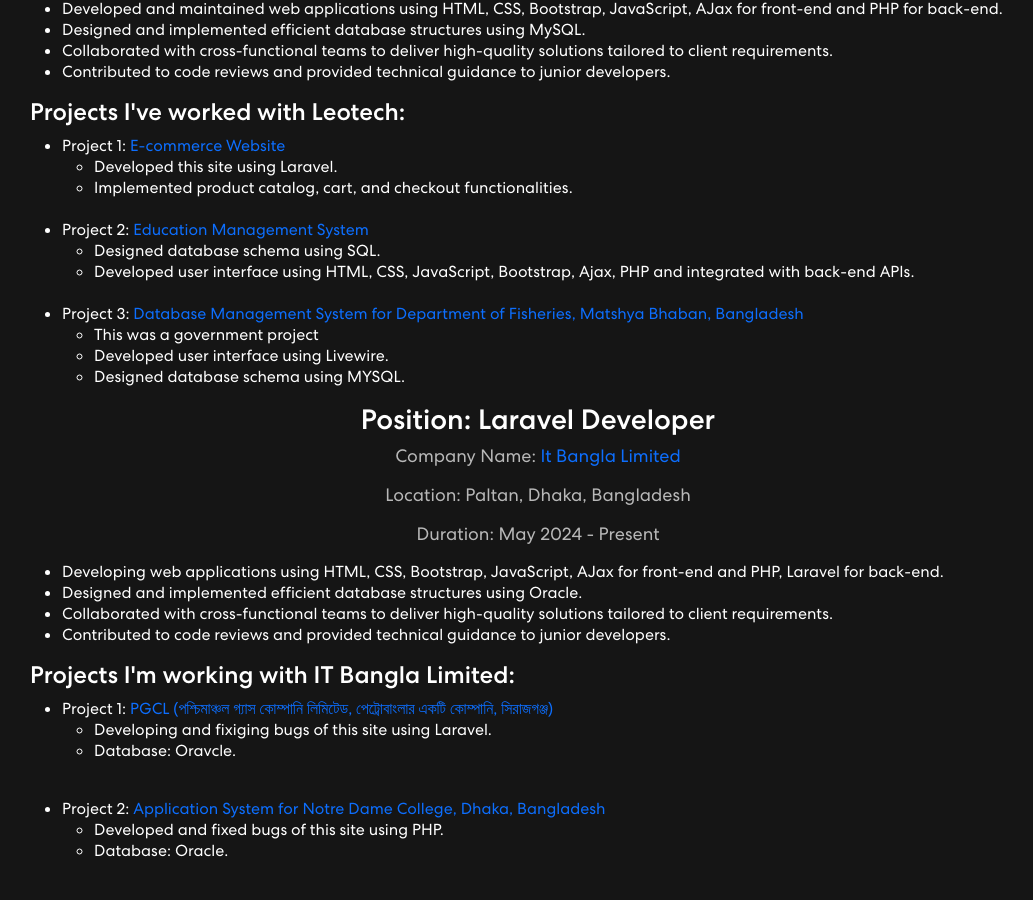
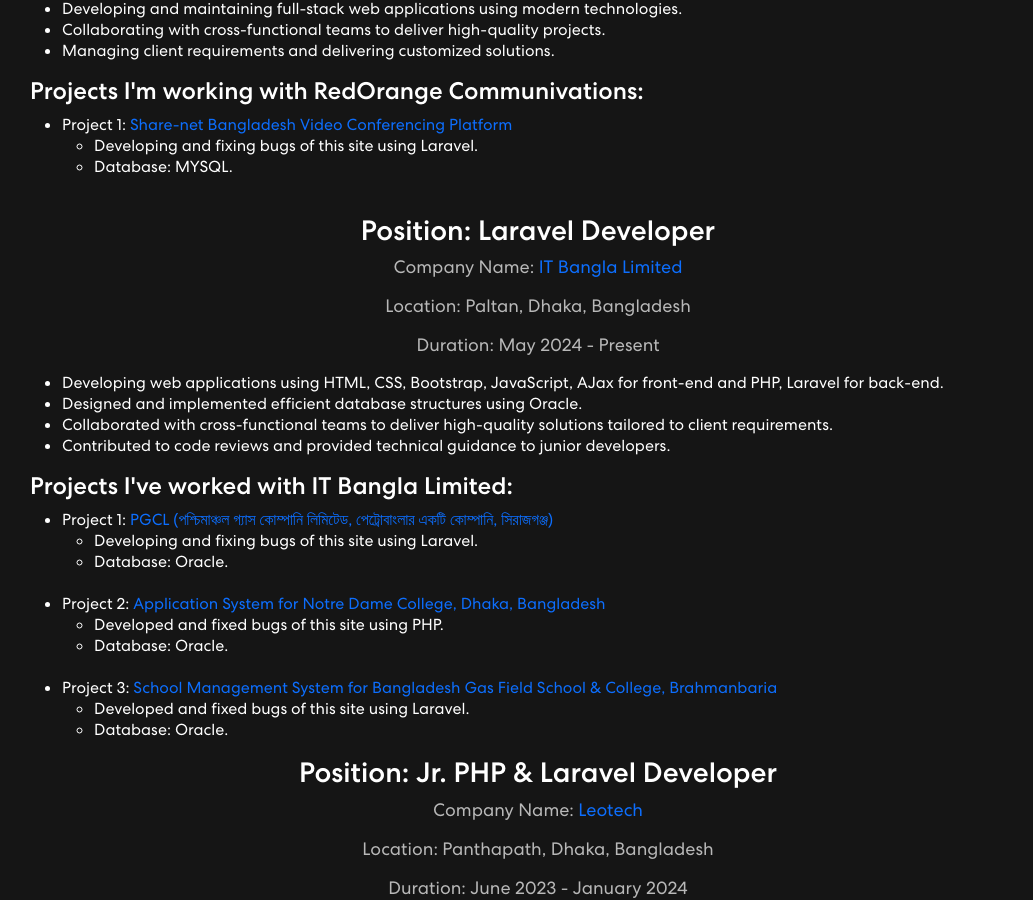
Before and after one commit to jabedhossainxyz/portfolio, a React (Create React App) app: page / in a window 1280 px wide. Shown: the part 1855-2755 px from the top of the page, without its empty margins (102-1135 px from the left). Built offline with nearby package versions, Linux system fonts and the light colour scheme.

Commit message:
updated experienced list

```diff
--- a/src/components/Experience.js
+++ b/src/components/Experience.js
@@ -9,6 +9,119 @@
             <div className="experience-bx wow zoomIn">
               <h2>Professional Experience</h2>
               <div className="experience-details">
+                <div className="experience-item">
+                  <h3>Position: Full Stack Web Developer</h3>
+                  <p>
+                    Company Name:{" "}
+                    <a
+                      href="https://redorangecom.com"
+                      target="_blank"
+                      rel="noopener noreferrer"
+                    >
+                      RedOrange Communications
+                    </a>
+                  </p>
+                  <p>Location: Banani, Dhaka, Bangladesh</p>
+                  <p>Duration: October 2024 - Present</p>
+                  <ul>
+                    <li>Developing and maintaining full-stack web applications using modern technologies.</li>
+                    <li>Collaborating with cross-functional teams to deliver high-quality projects.</li>
+                    <li>Managing client requirements and delivering customized solutions.</li>
+                  </ul>
+                  <h4>Projects I'm working with RedOrange Communivations:</h4>
+                  <ul>
+                    <li>
+                      Project 1:{" "}
+                      <a
+                        href="https://share-netbangladesh-regional.org/"
+                        target="_blank"
+                        rel="noopener noreferrer"
+                        style={{ textDecoration: "none" }}
+                      >
+                        Share-net Bangladesh Video Conferencing Platform
+                      </a>
+                    </li>
+                    <ul>
+                      <li>Developing and fixing bugs of this site using Laravel.</li>
+                      <li>Database: MYSQL.</li>
+                    </ul>
+                    <br />
+                  </ul>
+                </div>
+
+                <div className="experience-item">
+                  <h3>Position: Laravel Developer</h3>
+                  <p>
+                    Company Name:{" "}
+                    <a
+                      href="https://itbangla.org/"
+                      target="_blank"
+                      rel="noopener noreferrer"
+                    >
+                      IT Bangla Limited
+                    </a>
+                  </p>
+                  <p>Location: Paltan, Dhaka, Bangladesh</p>
+                  <p>Duration: May 2024 - Present</p>
+                  <ul>
+                    <li>
+                      Developing web applications using HTML, CSS, Bootstrap, JavaScript, AJax for front-end and PHP, Laravel for back-end.
+                    </li>
+                    <li>Designed and implemented efficient database structures using Oracle.</li>
+                    <li>Collaborated with cross-functional teams to deliver high-quality solutions tailored to client requirements.</li>
+                    <li>Contributed to code reviews and provided technical guidance to junior developers.</li>
+                  </ul>
+                  <h4>Projects I've worked with IT Bangla Limited:</h4>
+                  <ul>
+                    <li>
+                      Project 1:{" "}
+                      <a
+                        href="https://pgcl.connecteasy.xyz/"
+                        target="_blank"
+                        rel="noopener noreferrer"
+                        style={{ textDecoration: "none" }}
+                      >
+                        PGCL (পশ্চিমাঞ্চল গ্যাস কোম্পানি লিমিটেড, পেট্রোবাংলার একটি কোম্পানি, সিরাজগঞ্জ)
+                      </a>
+                    </li>
+                    <ul>
+                      <li>Developing and fixing bugs of this site using Laravel.</li>
+                      <li>Database: Oracle.</li>
+                    </ul>
+                    <br />
+                    <li>
+                      Project 2:{" "}
+                      <a
+                        href="https://ndc.mcampusbd.com/"
+                        target="_blank"
+                        rel="noopener noreferrer"
+                        style={{ textDecoration: "none" }}
+                      >
+                        Application System for Notre Dame College, Dhaka, Bangladesh
+                      </a>
+                    </li>
+                    <ul>
+                      <li>Developed and fixed bugs of this site using PHP.</li>
+                      <li>Database: Oracle.</li>
+                    </ul>
+                    <br />
+                    <li>
+                      Project 3:{" "}
+                      <a
+                      href="https://bgfsc.mcampusbd.com/"
+                      target="_blank"
+                      rel="noopener noreferrer"
+                      style={{textDecoration: "none"}}
+                      > School Management System for Bangladesh Gas Field School & College, Brahmanbaria
+                      </a>
+                    </li>
+                    <ul>
+                      <li>Developed and fixed bugs of this site using Laravel.</li>
+                      <li>Database: Oracle.</li>
+                    </ul>
+                  </ul>
+                </div>
+
                 <div className="experience-item">
                   <h3>Position: Jr. PHP & Laravel Developer</h3>
                   <p>
@@ -25,22 +138,11 @@
                   <p>Duration: June 2023 - January 2024</p>
                   <ul>
                     <li>
-                      Developed and maintained web applications using HTML, CSS,
-                      Bootstrap, JavaScript, AJax for front-end and PHP for
-                      back-end.
+                      Developed and maintained web applications using HTML, CSS, Bootstrap, JavaScript, AJax for front-end and PHP for back-end.
                     </li>
-                    <li>
-                      Designed and implemented efficient database structures
-                      using MySQL.
-                    </li>
-                    <li>
-                      Collaborated with cross-functional teams to deliver
-                      high-quality solutions tailored to client requirements.
-                    </li>
-                    <li>
-                      Contributed to code reviews and provided technical
-                      guidance to junior developers.
-                    </li>
+                    <li>Designed and implemented efficient database structures using MySQL.</li>
+                    <li>Collaborated with cross-functional teams to deliver high-quality solutions tailored to client requirements.</li>
+                    <li>Contributed to code reviews and provided technical guidance to junior developers.</li>
                   </ul>
                   <h4>Projects I've worked with Leotech:</h4>
                   <ul>
@@ -57,12 +159,9 @@
                     </li>
                     <ul>
                       <li>Developed this site using Laravel.</li>
-                      <li>
-                        Implemented product catalog, cart, and checkout
-                        functionalities.
-                      </li>
+                      <li>Implemented product catalog, cart, and checkout functionalities.</li>
                     </ul>
-                    <br></br>
+                    <br />
                     <li>
                       Project 2:{" "}
                       <a
@@ -75,135 +174,25 @@
                     </li>
                     <ul>
                       <li>Designed database schema using SQL.</li>
-                      <li>
-                        Developed user interface using HTML, CSS, JavaScript,
-                        Bootstrap, Ajax, PHP and integrated with back-end APIs.
-                      </li>
+                      <li>Developed user interface using HTML, CSS, JavaScript, Bootstrap, Ajax, PHP and integrated with back-end APIs.</li>
                     </ul>
-                    <br></br>
+                    <br />
                     <li>
-                      Project 3: {""}
+                      Project 3:{" "}
                       <a
                         href="http://dof.leotechbd.com/"
                         target="_blank"
                         rel="noopener noreferrer"
                       >
-                        Database Management System for Department of Fisheries,
-                        Matshya Bhaban, Bangladesh
+                        Database Management System for Department of Fisheries, Matshya Bhaban, Bangladesh
                       </a>
                     </li>
                     <ul>
-                      <li>This was a government project</li>
+                      <li>This was a government project.</li>
                       <li>Developed user interface using Livewire.</li>
-                      <li>Designed database schema using MYSQL.</li>
+                      <li>Designed database schema using MySQL.</li>
                     </ul>
-                  </ul>
-                </div>
-                <div className="experience-item">
-                  <h3>Position: Laravel Developer</h3>
-                  <p>
-                    Company Name:{" "}
-                    <a
-                      href="https://itbangla.org/"
-                      target="_blank"
-                      rel="noopener noreferrer"
-                    >
-                      It Bangla Limited
-                    </a>
-                  </p>
-                  <p>Location: Paltan, Dhaka, Bangladesh</p>
-                  <p>Duration: May 2024 - Present</p>
-                  <ul>
-                    <li>
-                      Developing web applications using HTML, CSS,
-                      Bootstrap, JavaScript, AJax for front-end and PHP, Laravel for
-                      back-end.
-                    </li>
-                    <li>
-                      Designed and implemented efficient database structures
-                      using Oracle.
-                    </li>
-                    <li>
-                      Collaborated with cross-functional teams to deliver
-                      high-quality solutions tailored to client requirements.
-                    </li>
-                    <li>
-                      Contributed to code reviews and provided technical
-                      guidance to junior developers.
-                    </li>
-                  </ul>
-                  <h4>Projects I'm working with IT Bangla Limited:</h4>
-                  <ul>
-                    <li>
-                      Project 1:{" "}
-                      <a
-                        href="https://pgcl.connecteasy.xyz/"
-                        target="_blank"
-                        rel="noopener noreferrer"
-                        style={{ textDecoration: "none" }}
-                      >
-                        PGCL (পশ্চিমাঞ্চল গ্যাস কোম্পানি লিমিটেড, পেট্রোবাংলার একটি কোম্পানি, সিরাজগঞ্জ)
-                      </a>
-                    </li>
-                    <ul>
-                      <li>Developing and fixiging bugs of this site using Laravel.</li>
-                      <li>Database: Oravcle.</li>
-                    </ul>
-                    <br></br>
-                  </ul>
-                  <ul>
-                    <li>
-                      Project 2:{" "}
-                      <a
-                        href="https://ndc.mcampusbd.com/"
-                        target="_blank"
-                        rel="noopener noreferrer"
-                        style={{ textDecoration: "none" }}
-                      >
-                        Application System for Notre Dame College, Dhaka, Bangladesh
-                      </a>
-                    </li>
-                    <ul>
-                      <li>Developed and fixed bugs of this site using PHP.</li>
-                      <li>Database: Oracle.</li>
-                    </ul>
-                    <br></br>
-                  </ul>
-                  <ul>
-                    <li>
-                      Project 3:{" "}
-                      <a
-                        href="https://bgfsc.edu.bd/"
-                        target="_blank"
-                        rel="noopener noreferrer"
-                        style={{ textDecoration: "none" }}
-                      >
-                        Bangladesh Gas Fields School & College, Birashar, Brahmanbaria
-                      </a>
-                    </li>
-                    <ul>
-                      <li>Developed and fixed bugs of this site using PHP.</li>
-                      <li>Database: Oracle.</li>
-                    </ul>
-                    <br></br>
-                  </ul>
-                  <ul>
-                    <li>
-                      Project 4:{" "}
-                      <a
-                        href="http://103.106.118.10:8065/"
-                        target="_blank"
-                        rel="noopener noreferrer"
-                        style={{ textDecoration: "none" }}
-                      >
-                        Pharmacy Management System for Bangladesh Palli Biddhut Development Board (BPDB)
-                      </a>
-                    </li>
-                    <ul>
-                      <li>Developing and fixing bugs of this site using Laravel.</li>
-                      <li>Database: Oracle.</li>
-                    </ul>
-                    <br></br>
+                    <br />
                   </ul>
                 </div>
               </div>
```
